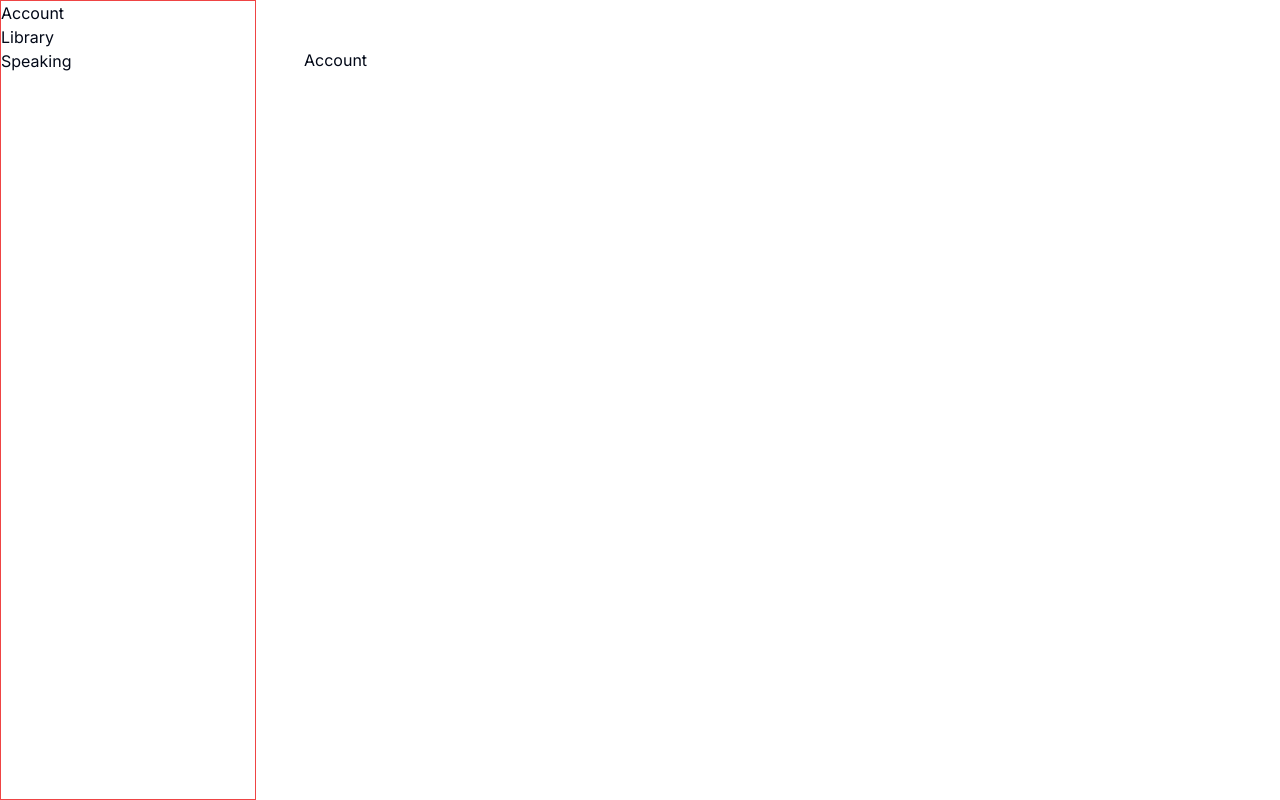
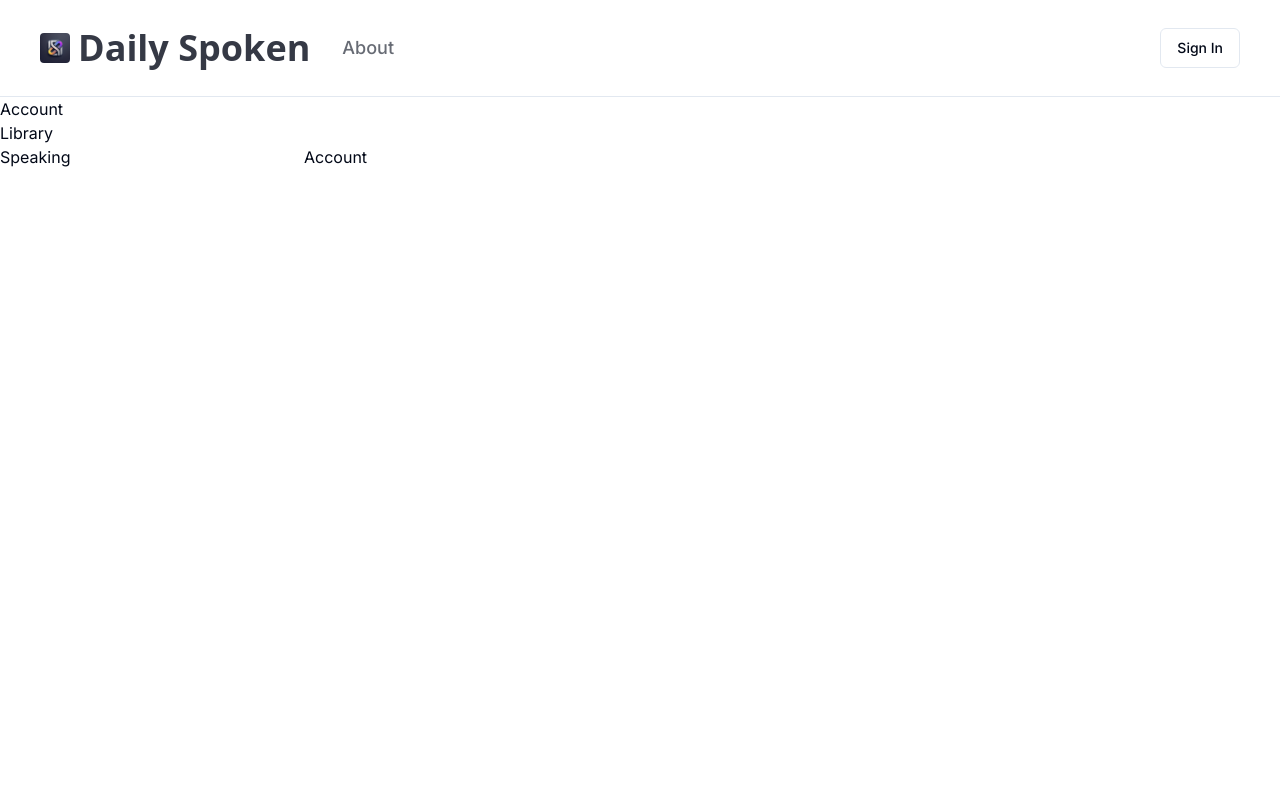
Before and after one commit to BenjaminWu-59/dspoken, a Next.js app in the folder apps/web/: page /dashboard/account in a window 1280 px wide. Built offline with nearby package versions, Linux system fonts and the light colour scheme; a web font is replaced by a local one.

Commit message:
topnav 设为全局并重新调整

```diff
--- a/apps/web/app/dashboard/layout.tsx
+++ b/apps/web/app/dashboard/layout.tsx
@@ -1,13 +1,18 @@
+"use client"
+
 import SideNav from "@/components/dashboard/SideNav";
+import SiteHeader from "@/components/SiteHeader";
 
 
 export default function Layout({ children }: { children: React.ReactNode }) {
+
   return (
-    <div className="flex h-screen flex-col md:flex-row md:overflow-hidden">
-      <div className="w-full flex-none md:w-64">
+    <div className="h-screen">
+       <SiteHeader />
+      <section className="flex">
         <SideNav />
-      </div>
-      <div className="flex-grow p-6 md:overflow-y-auto md:p-12">{children}</div>
+        <div className="flex-grow p-6 md:overflow-y-auto md:p-12">{children}</div>
+      </section>
     </div>
   );
 }
--- a/apps/web/app/layout.tsx
+++ b/apps/web/app/layout.tsx
@@ -2,6 +2,7 @@ import type { Metadata } from "next";
 import { Inter } from "next/font/google";
 import "./globals.css";
 import { cn } from "@/lib/utils";
+import SiteHeader from "@/components/SiteHeader";
 
 
 const inter = Inter({ subsets: ["latin"], variable: "--font-sans" });
--- a/apps/web/app/login/page.tsx
+++ b/apps/web/app/login/page.tsx
@@ -41,7 +41,8 @@ const Login = () => {
     console.log("提交的数据：", data)
     try {
       await signin(data.username, data.password);
-      router.push('/admin'); // 登录成功后重定向到首页
+
+      window.location.href = '/dashboard';
     } catch (error) {
       console.log("登陆失败：", error)
     }
--- a/apps/web/app/page.tsx
+++ b/apps/web/app/page.tsx
@@ -1,36 +1,16 @@
-"use client"
-import GlobalSearch from "@/components/GlobalSearch";
 import SiteHeader from "@/components/SiteHeader";
-import { getUser, User } from '@/api/user';
-import { useEffect, useState } from "react";
-
 
 export default function Home() {
-  const [user, setUser] = useState<User | null>(null);
-
-  useEffect(() => {
-    const fetchUser = async () => {
-      const userData = await getUser();
-      setUser(userData);
-    };
-
-    fetchUser();
-  }, []);
-
   return (
     <>
-      <SiteHeader  user={user}/>
+    <SiteHeader />
       <section className="px-40 py-20">
         <p className="inline-block text-4xl font-medium pb-1 px-1 rounded-lg  gredientBlue text-black dark:text-white">
           Nothing.
         </p>
         <div className="flex">
-          <GlobalSearch />
+
         </div>
-      </section>
-
-      <section>
-
       </section>
     </>
   );
--- a/apps/web/components/SiteHeader.tsx
+++ b/apps/web/components/SiteHeader.tsx
@@ -1,42 +1,54 @@
+"use client"
 import TopNav from "./TopNav";
 import Image from "next/image";
 import { Button } from "@/components/ui/button"
 import {
   DropdownMenu,
   DropdownMenuContent,
-  DropdownMenuItem,
   DropdownMenuLabel,
-  DropdownMenuRadioGroup,
-  DropdownMenuRadioItem,
-  DropdownMenuSeparator,
   DropdownMenuTrigger,
 } from "@/components/ui/dropdown-menu"
 import Link from 'next/link';
-import { User } from '@/api/user';
 import { signout } from "@/api/auth";
+import { getUser, User } from '@/api/user';
+import { useEffect, useState } from "react";
 
 
-interface SiteHeaderProps {
-  user: User | null;
-}
 
-const SiteHeader: React.FC<SiteHeaderProps> = ({ user }) => {
+const SiteHeader = () => {
+
+  const [user, setUser] = useState<User | null>(null);
+  useEffect(() => {
+    const fetchUser = async () => {
+      const userData = await getUser();
+      setUser(userData);
+    };
+
+    fetchUser();
+  }, []);
+
+
   return (
-    <header className="z-20 top-0 w-full px-3 py-5 border-b border-border bg-background/95 backdrop-blur supports-[backdrop-filter]:bg-background/60">
+    <header className="z-20 top-0 w-full px-2 py-5 border-b border-border bg-background/95 backdrop-blur supports-[backdrop-filter]:bg-background/60">
       <div className="container flex h-14 max-w-screen-3xl items-center">
         <TopNav />
         <div className="flex flex-1 items-center justify-end space-x-2">
           {user ? (
+            <Link href="/dashboard/speaking" passHref>
+              <Button className="mr-4">Start Speaking</Button>
+            </Link>
+          ) : (<></>)}
 
+          {user ? (
             <DropdownMenu>
               <DropdownMenuTrigger asChild>
-                <div className="flex justify-center items-center px-0 border-none">
+                <div className="flex justify-center items-center">
                   <Image
-                    src="/default-avatar.png"
+                    src="/avatar.png"
                     alt="avatar"
-                    className="rounded-3xl bg-background"
-                    width={40}
-                    height={40}
+                    className="rounded-full"
+                    width={50}
+                    height={50}
                     priority
                   />
                 </div>
@@ -44,9 +56,9 @@ const SiteHeader: React.FC<SiteHeaderProps> = ({ user }) => {
               <DropdownMenuContent align="end" className="p-2 flex flex-col justify-center items-center">
                 <DropdownMenuLabel>{user.email}</DropdownMenuLabel>
                 <div className="w-full flex flex-col">
-                  <hr className="border-t-1 border-gray-300 py-3"/>
+                  <hr className="border-t-1 border-gray-300 py-3" />
                   <Button className="bg-blue-500 text-white rounded-lg transition duration-300 ease-in-out hover:bg-blue-600 focus:outline-none focus:ring-0 focus:ring-blue-700"
-                          onClick={() =>signout()}
+                    onClick={() => signout()}
                   >
                     Sign Out
                   </Button>
--- a/apps/web/components/TopNav.tsx
+++ b/apps/web/components/TopNav.tsx
@@ -24,15 +24,6 @@ const TopNav = () => {
         href="/"
         className={cn(
           "text-lg font-medium transition-colors hover:text-primary hidden sm:inline-block",
-          pathname === "/blog" ? "text-foreground" : "text-foreground/60"
-        )}
-      >
-        Practice
-      </Link>
-      <Link
-        href="/"
-        className={cn(
-          "text-lg font-medium transition-colors hover:text-primary hidden sm:inline-block",
           pathname === "/about" ? "text-foreground" : "text-foreground/60"
         )}
       >
--- a/apps/web/components/dashboard/SideNav.tsx
+++ b/apps/web/components/dashboard/SideNav.tsx
@@ -2,7 +2,7 @@ import Link from "next/link"
 
 const SideNav = () =>{
   return (
-    <nav className="h-full flex flex-col border border-red-500">
+    <nav className="w-full flex-none md:w-64 h-full flex flex-col">
       <Link href="/dashboard/account">Account</Link>
       <Link href="/dashboard/library">Library</Link>
       <Link href="/dashboard/speaking">Speaking</Link>
```
Also changed, not shown: apps/web/public/avatar.png (added), apps/web/public/default-avatar.png (deleted).
